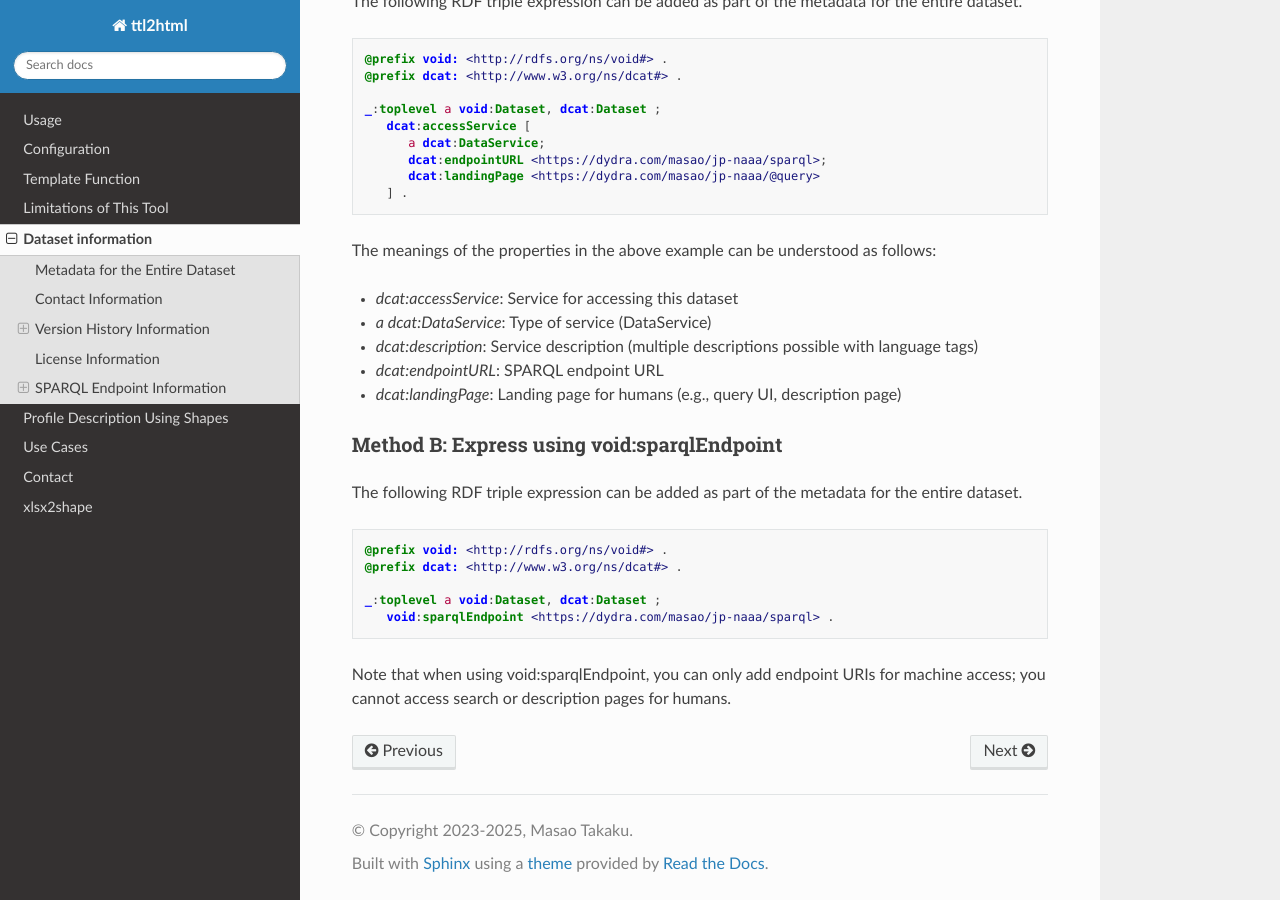
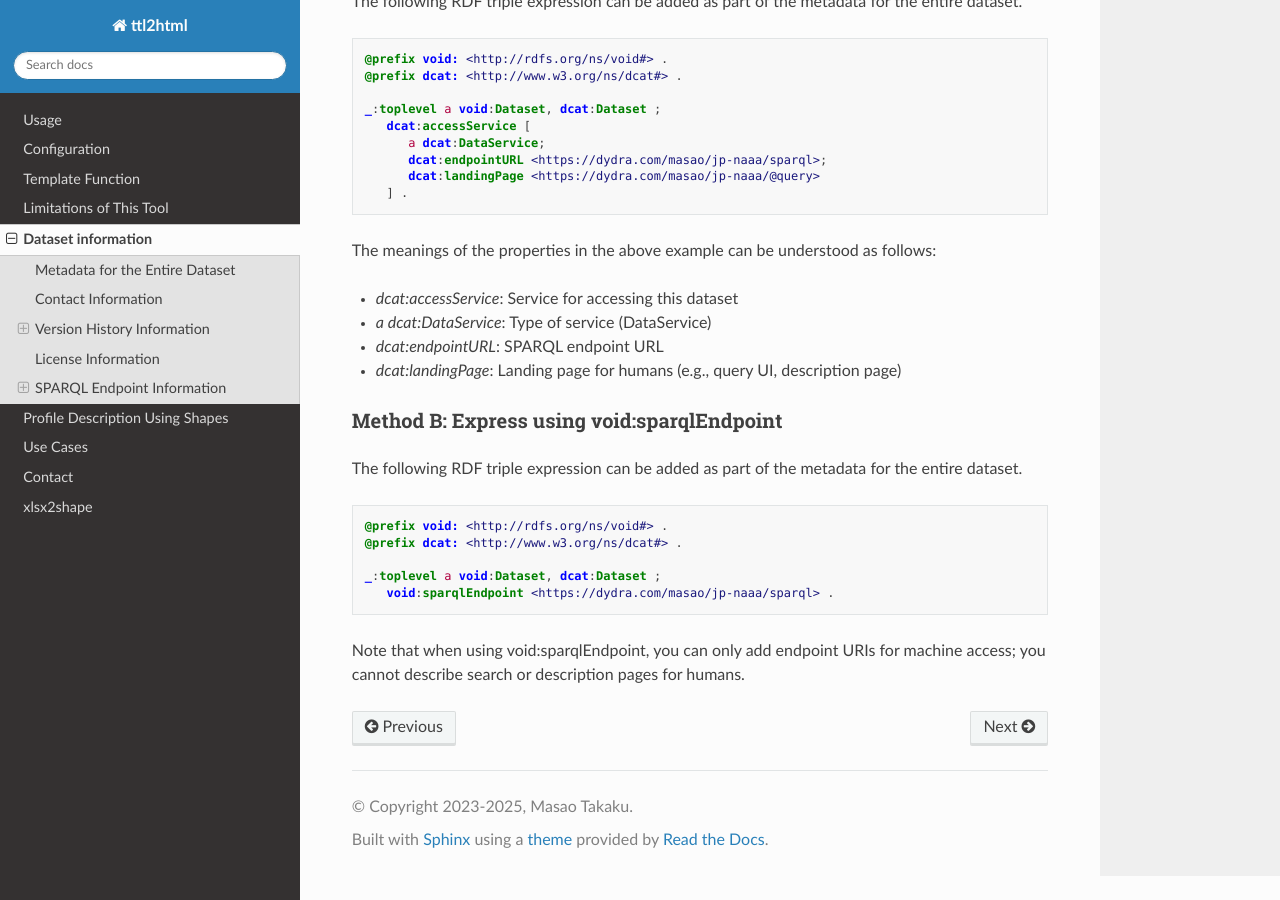
Before and after one commit to masao/ttl2html-doc, a Sphinx documentation site: the page built from docs/dataset.rst, in a window 1280 px wide and 900 px high, scrolled down 5868 px. Built offline with Sphinx 7.4.7 and the Read the Docs theme 3.1.0, drawn with Linux system fonts in a browser that asks for light colours.

Commit message:
update sparql info. https://github.com/masao/ttl2html/issues/203

```diff
--- a/docs/dataset.rst
+++ b/docs/dataset.rst
@@ -256,7 +256,6 @@ The meanings of the properties in the above example can be understood as follows
 
 - `dcat:accessService`: Service for accessing this dataset
 - `a dcat:DataService`: Type of service (DataService)
-- `dcat:description`: Service description (multiple descriptions possible with language tags)
 - `dcat:endpointURL`: SPARQL endpoint URL
 - `dcat:landingPage`: Landing page for humans (e.g., query UI, description page)
 
@@ -273,4 +272,4 @@ The following RDF triple expression can be added as part of the metadata for the
    _:toplevel a void:Dataset, dcat:Dataset ;
       void:sparqlEndpoint <https://dydra.com/masao/jp-naaa/sparql> .
 
-Note that when using void:sparqlEndpoint, you can only add endpoint URIs for machine access; you cannot access search or description pages for humans.
+Note that when using void:sparqlEndpoint, you can only add endpoint URIs for machine access; you cannot describe search or description pages for humans.
```
